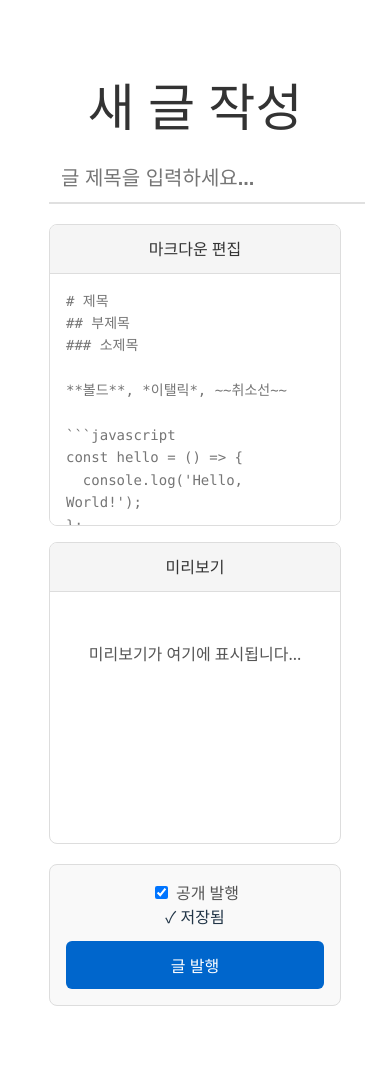
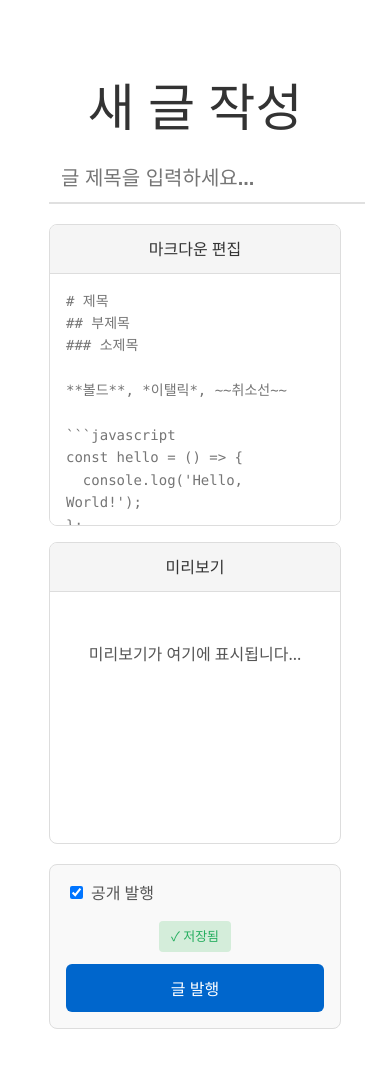
Before and after one commit to tolelom/tolelog, a React (Vite) app: page /editor in a window 390 px wide. Shown: the top 1068 px of the page. Built offline with nearby package versions, Linux system fonts and the light colour scheme; no server answers.

Commit message:
style: EditorPage CSS 업데이트 - 백업 복구 프롬프트, 저장 상태 스타일링

```diff
--- a/src/pages/EditorPage.css
+++ b/src/pages/EditorPage.css
@@ -27,6 +27,100 @@
     border-radius: 4px;
     margin-bottom: 16px;
     border-left: 4px solid #c3e6cb;
+}
+
+/* 백업 복구 프롬프트 */
+.restore-prompt {
+    position: fixed;
+    top: 0;
+    left: 0;
+    right: 0;
+    bottom: 0;
+    background-color: rgba(0, 0, 0, 0.5);
+    display: flex;
+    justify-content: center;
+    align-items: center;
+    z-index: 1000;
+    animation: fadeIn 0.3s ease-out;
+}
+
+@keyframes fadeIn {
+    from {
+        opacity: 0;
+    }
+    to {
+        opacity: 1;
+    }
+}
+
+.restore-content {
+    background-color: white;
+    border-radius: 12px;
+    padding: 32px;
+    max-width: 400px;
+    box-shadow: 0 8px 32px rgba(0, 0, 0, 0.2);
+    animation: slideUp 0.3s ease-out;
+}
+
+@keyframes slideUp {
+    from {
+        transform: translateY(20px);
+        opacity: 0;
+    }
+    to {
+        transform: translateY(0);
+        opacity: 1;
+    }
+}
+
+.restore-content h3 {
+    margin: 0 0 16px 0;
+    font-size: 18px;
+    color: #333;
+}
+
+.restore-content p {
+    margin: 0 0 24px 0;
+    color: #666;
+    font-size: 14px;
+}
+
+.restore-actions {
+    display: flex;
+    gap: 12px;
+}
+
+.btn-restore,
+.btn-discard {
+    flex: 1;
+    padding: 12px 16px;
+    border: none;
+    border-radius: 6px;
+    font-size: 14px;
+    font-weight: 600;
+    cursor: pointer;
+    transition: all 0.3s;
+}
+
+.btn-restore {
+    background-color: #0066cc;
+    color: white;
+}
+
+.btn-restore:hover {
+    background-color: #0052a3;
+    box-shadow: 0 4px 12px rgba(0, 102, 204, 0.3);
+}
+
+.btn-discard {
+    background-color: #f5f5f5;
+    color: #666;
+    border: 1px solid #ddd;
+}
+
+.btn-discard:hover {
+    background-color: #efefef;
+    border-color: #ccc;
 }
 
 .title-section {
@@ -290,6 +384,14 @@
     background-color: #f9f9f9;
     border-radius: 8px;
     border: 1px solid #ddd;
+    gap: 16px;
+}
+
+.left-content {
+    display: flex;
+    align-items: center;
+    gap: 16px;
+    flex: 1;
 }
 
 .checkbox-group {
@@ -304,11 +406,53 @@
     color: #555;
     font-weight: 500;
     margin: 0;
+    white-space: nowrap;
 }
 
 .checkbox-group input[type="checkbox"] {
     margin-right: 8px;
     cursor: pointer;
+}
+
+/* 저장 상태 표시 */
+.save-indicator {
+    display: flex;
+    align-items: center;
+    min-width: 100px;
+}
+
+.save-status {
+    font-size: 13px;
+    font-weight: 500;
+    padding: 6px 12px;
+    border-radius: 4px;
+    white-space: nowrap;
+    transition: all 0.3s ease;
+}
+
+.save-status.saving {
+    color: #ff9800;
+    background-color: #fff3cd;
+    animation: pulse 1.5s infinite;
+}
+
+.save-status.saved {
+    color: #27ae60;
+    background-color: #d4edda;
+}
+
+.save-status.error {
+    color: #c0392b;
+    background-color: #f8d7da;
+}
+
+@keyframes pulse {
+    0%, 100% {
+        opacity: 1;
+    }
+    50% {
+        opacity: 0.7;
+    }
 }
 
 .save-button {
@@ -321,6 +465,7 @@
     font-weight: 600;
     cursor: pointer;
     transition: all 0.3s;
+    white-space: nowrap;
 }
 
 .save-button:hover:not(:disabled) {
@@ -369,9 +514,25 @@
     .button-section {
         flex-direction: column;
         gap: 12px;
+        align-items: stretch;
+    }
+
+    .left-content {
+        flex-direction: column;
+        align-items: stretch;
+    }
+
+    .save-indicator {
+        width: 100%;
+        justify-content: center;
     }
 
     .save-button {
         width: 100%;
     }
+
+    .restore-content {
+        max-width: 90%;
+        padding: 24px;
+    }
 }
```
